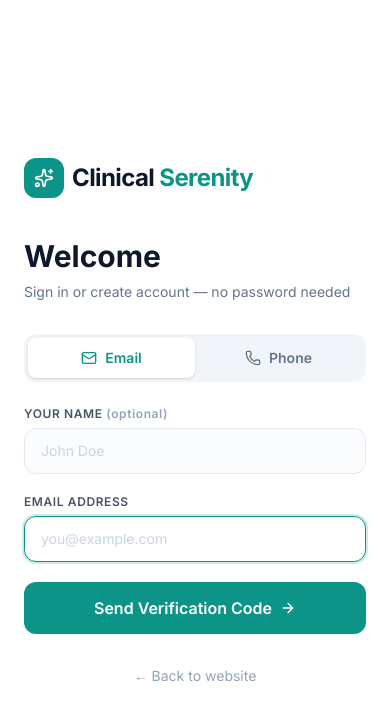
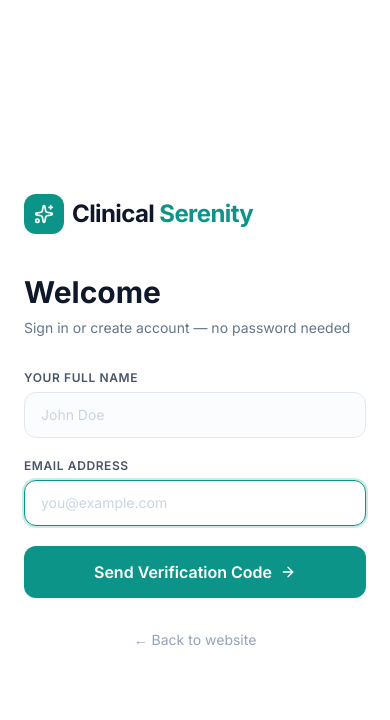
Before and after one commit to anilgiri2023-stack/dental-management-system, a React (Vite) app in the folder client/: page /login in a window 390 px wide. Shown: the top 720 px of the page. Built offline with nearby package versions, Linux system fonts and the light colour scheme.

Commit message:
update patient info + remove name field + add phone

```diff
--- a/client/src/pages/AdminDashboard.jsx
+++ b/client/src/pages/AdminDashboard.jsx
@@ -372,7 +372,12 @@ export default function AdminDashboard() {
                                         {apt.email}
                                       </span>
                                     )}
-
+                                    {apt.phone && (
+                                      <span className="text-xs text-gray-400 flex items-center gap-1 truncate">
+                                        <Phone className="w-3 h-3 shrink-0" />
+                                        {apt.phone}
+                                      </span>
+                                    )}
                                   </div>
                                 </div>
                               </div>
--- a/client/src/pages/BookingPage.jsx
+++ b/client/src/pages/BookingPage.jsx
@@ -39,7 +39,7 @@ export default function BookingPage() {
   const navigate = useNavigate();
 
   const [formData, setFormData] = useState({
-    name: user?.name || '',
+    phone: '',
     date: '',
     time: '',
     service: '',
@@ -68,8 +68,8 @@ export default function BookingPage() {
     e.preventDefault();
     setError('');
 
-    if (!formData.name.trim()) {
-      setError('Please enter your name');
+    if (!formData.phone.trim() || !/^\d{10}$/.test(formData.phone.trim())) {
+      setError('Please enter a valid 10-digit mobile number');
       return;
     }
     if (!formData.date) {
@@ -116,7 +116,11 @@ export default function BookingPage() {
             <div className="space-y-3">
               <div className="flex justify-between text-sm">
                 <span className="text-gray-400">Patient</span>
-                <span className="font-semibold text-gray-700">{formData.name}</span>
+                <span className="font-semibold text-gray-700">{user?.name || 'Patient'}</span>
+              </div>
+              <div className="flex justify-between text-sm">
+                <span className="text-gray-400">Mobile</span>
+                <span className="font-semibold text-gray-700">{formData.phone}</span>
               </div>
               <div className="flex justify-between text-sm">
                 <span className="text-gray-400">Service</span>
@@ -153,7 +157,7 @@ export default function BookingPage() {
             <button
               onClick={() => {
                 setSubmitted(false);
-                setFormData({ name: user?.name || '', date: '', time: '', service: '', notes: '' });
+                setFormData({ phone: '', date: '', time: '', service: '', notes: '' });
               }}
               className="flex-1 inline-flex items-center justify-center gap-2 bg-white border border-gray-200 text-gray-700 py-3 rounded-xl font-semibold hover:bg-gray-50 transition-all"
             >
@@ -207,22 +211,24 @@ export default function BookingPage() {
         )}
 
         <form onSubmit={handleSubmit} className="space-y-8">
-          {/* Patient Name */}
+          {/* Patient Contact Info */}
           <div className="bg-white rounded-2xl border border-gray-100 shadow-sm p-6">
             <h2 className="text-sm font-bold text-gray-900 mb-4 flex items-center gap-2">
               <User className="w-4 h-4 text-primary" />
-              Patient Information
+              Patient Contact Info
             </h2>
             <div>
               <label className="block text-xs font-semibold text-gray-600 mb-1.5 uppercase tracking-wider">
-                Full Name
+                Mobile Number
               </label>
               <input
-                type="text"
-                name="name"
-                value={formData.name}
+                type="tel"
+                name="phone"
+                value={formData.phone}
                 onChange={handleChange}
-                placeholder="John Doe"
+                placeholder="10-digit mobile number"
+               pattern="[0-9]{10}"
+               maxLength="10"
                 required
                 className="w-full px-4 py-3 rounded-xl border border-gray-200 bg-gray-50/50 text-sm focus:outline-none focus:ring-2 focus:ring-primary/20 focus:border-primary focus:bg-white transition-all placeholder:text-gray-300"
               />
--- a/client/src/pages/LoginPage.jsx
+++ b/client/src/pages/LoginPage.jsx
@@ -17,9 +17,7 @@ const OTP_LENGTH = 6;
 const RESEND_COOLDOWN = 60; // seconds
 
 export default function LoginPage() {
-  // Auth mode: 'email' or 'phone'
-  const [authMode, setAuthMode] = useState('email');
-  // Steps: 'identifier' → 'otp'
+  // Step: 'identifier' → 'otp'
   const [step, setStep] = useState('identifier');
 
   const [identifier, setIdentifier] = useState('');
@@ -58,18 +56,14 @@ export default function LoginPage() {
 
     try {
       if (!identifier.trim()) {
-        throw new Error(authMode === 'email' ? 'Please enter your email' : 'Please enter your phone number');
+        throw new Error('Please enter your email');
       }
 
-      await sendOtp(identifier.trim(), authMode);
+      await sendOtp(identifier.trim(), 'email');
       setStep('otp');
       setOtp(Array(OTP_LENGTH).fill(''));
       setResendTimer(RESEND_COOLDOWN);
-      setSuccess(
-        authMode === 'email'
-          ? `Verification code sent to ${identifier}`
-          : `Verification code sent to ${identifier.slice(0, -4)}****`
-      );
+      setSuccess(`Verification code sent to ${identifier}`);
 
       // Focus first OTP input after transition
       setTimeout(() => otpRefs.current[0]?.focus(), 100);
@@ -95,7 +89,7 @@ export default function LoginPage() {
     }
 
     try {
-      const result = await verifyOtp(identifier.trim(), authMode, otpString, name.trim() || undefined);
+      const result = await verifyOtp(identifier.trim(), 'email', otpString, name.trim() || undefined);
       setSuccess('Verification successful! Redirecting...');
       const dest = result.user?.role === 'admin' ? '/admin/dashboard' : '/dashboard';
       setTimeout(() => navigate(dest), 800);
@@ -128,7 +122,7 @@ export default function LoginPage() {
         const otpString = newOtp.join('');
         setLoading(true);
         setError('');
-        verifyOtp(identifier.trim(), authMode, otpString, name.trim() || undefined)
+        verifyOtp(identifier.trim(), 'email', otpString, name.trim() || undefined)
           .then((result) => {
             setSuccess('Verification successful! Redirecting...');
             const dest = result.user?.role === 'admin' ? '/admin/dashboard' : '/dashboard';
@@ -170,7 +164,7 @@ export default function LoginPage() {
     setLoading(true);
 
     try {
-      await sendOtp(identifier.trim(), authMode);
+      await sendOtp(identifier.trim(), 'email');
       setResendTimer(RESEND_COOLDOWN);
       setOtp(Array(OTP_LENGTH).fill(''));
       setSuccess('New verification code sent!');
@@ -216,34 +210,6 @@ export default function LoginPage() {
                   </p>
                 </div>
 
-                {/* Mode Toggle */}
-                <div className="flex bg-gray-100 rounded-xl p-1 mb-6">
-                  <button
-                    type="button"
-                    onClick={() => { setAuthMode('email'); setIdentifier(''); setError(''); }}
-                    className={`flex-1 flex items-center justify-center gap-2 py-2.5 rounded-lg text-sm font-semibold transition-all duration-200 ${
-                      authMode === 'email'
-                        ? 'bg-white text-primary shadow-sm'
-                        : 'text-gray-500 hover:text-gray-700'
-                    }`}
-                  >
-                    <Mail className="w-4 h-4" />
-                    Email
-                  </button>
-                  <button
-                    type="button"
-                    onClick={() => { setAuthMode('phone'); setIdentifier(''); setError(''); }}
-                    className={`flex-1 flex items-center justify-center gap-2 py-2.5 rounded-lg text-sm font-semibold transition-all duration-200 ${
-                      authMode === 'phone'
-                        ? 'bg-white text-primary shadow-sm'
-                        : 'text-gray-500 hover:text-gray-700'
-                    }`}
-                  >
-                    <Phone className="w-4 h-4" />
-                    Phone
-                  </button>
-                </div>
-
                 {/* Error */}
                 {error && (
                   <div className="mb-6 p-4 bg-red-50 border border-red-100 rounded-xl text-red-600 text-sm font-medium animate-fade-in-up">
@@ -252,10 +218,10 @@ export default function LoginPage() {
                 )}
 
                 <form onSubmit={handleSendOtp} className="space-y-5">
-                  {/* Name (optional, for new users) */}
+                  {/* Name (mandatory) */}
                   <div>
                     <label className="block text-xs font-semibold text-gray-600 mb-1.5 uppercase tracking-wider">
-                      Your Name <span className="text-gray-400 normal-case">(optional)</span>
+                      Your Full Name
                     </label>
                     <input
                       type="text"
@@ -263,28 +229,26 @@ export default function LoginPage() {
                       value={name}
                       onChange={(e) => setName(e.target.value)}
                       placeholder="John Doe"
+                      required
                       className="w-full px-4 py-3 rounded-xl border border-gray-200 bg-gray-50/50 text-sm focus:outline-none focus:ring-2 focus:ring-primary/20 focus:border-primary focus:bg-white transition-all placeholder:text-gray-300"
                     />
                   </div>
 
-                  {/* Email or Phone */}
+                  {/* Email */}
                   <div>
                     <label className="block text-xs font-semibold text-gray-600 mb-1.5 uppercase tracking-wider">
-                      {authMode === 'email' ? 'Email Address' : 'Phone Number'}
+                      Email Address
                     </label>
                     <input
-                      type={authMode === 'email' ? 'email' : 'tel'}
+                      type="email"
                       id="auth-identifier"
                       value={identifier}
                       onChange={(e) => setIdentifier(e.target.value)}
-                      placeholder={authMode === 'email' ? 'you@example.com' : '+91 98765 43210'}
+                      placeholder="you@example.com"
                       required
                       autoFocus
                       className="w-full px-4 py-3 rounded-xl border border-gray-200 bg-gray-50/50 text-sm focus:outline-none focus:ring-2 focus:ring-primary/20 focus:border-primary focus:bg-white transition-all placeholder:text-gray-300"
                     />
-                    {authMode === 'phone' && (
-                      <p className="text-xs text-gray-400 mt-1.5">Include country code (e.g. +91 for India)</p>
-                    )}
                   </div>
 
                   <button
@@ -326,7 +290,7 @@ export default function LoginPage() {
                   <p className="text-gray-500 text-sm">
                     We sent a 6-digit code to{' '}
                     <span className="font-semibold text-gray-700">
-                      {authMode === 'email' ? identifier : `${identifier.slice(0, -4)}****`}
+                      {identifier}
                     </span>
                   </p>
                 </div>
@@ -442,7 +406,7 @@ export default function LoginPage() {
               Passwordless.<br />Secure. Simple.
             </h2>
             <p className="text-white/80 text-sm leading-relaxed max-w-sm mb-6">
-              No passwords to remember. Just enter your email or phone, verify with a one-time code, and you're in.
+              No passwords to remember. Just enter your email, verify with a one-time code, and you're in.
             </p>
             <div className="flex flex-col gap-3">
               {['No passwords required', 'Instant OTP verification', 'Book appointments in seconds'].map((item) => (
```
Also changed, not shown: 1 other file (tests, documents, lock files or other folders).
